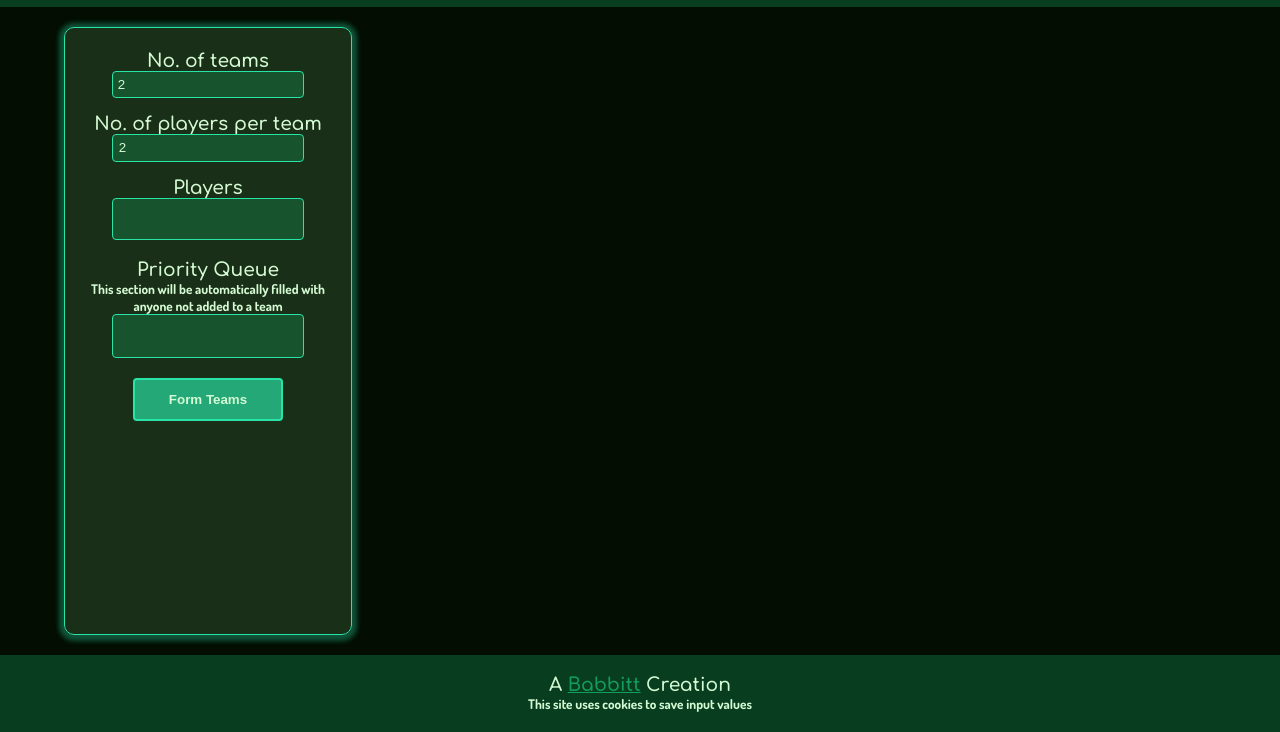
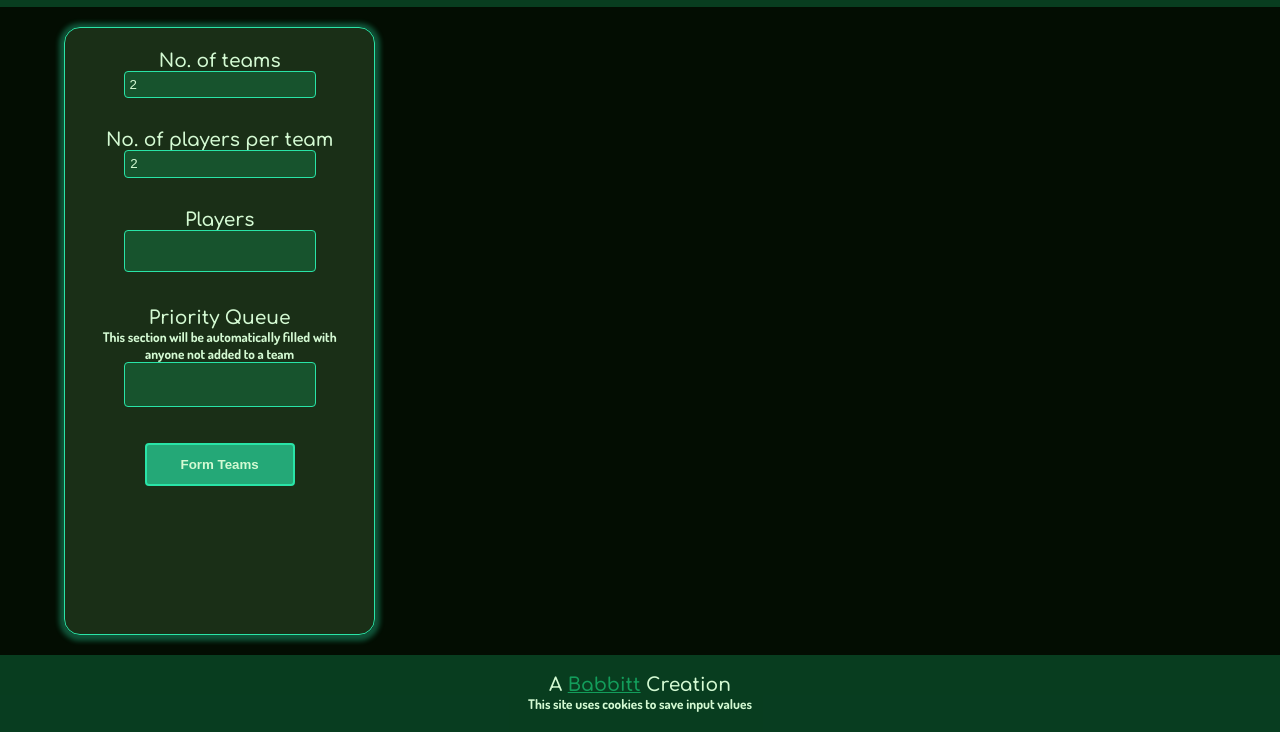
Before and after one commit to 5Babbitt/TeamRandomizer, a plain HTML site: page index.html in a window 1280 px wide. Shown: the part 68-800 px from the top of the page. Drawn offline with Linux system fonts and the light colour scheme; a web font is replaced by a local one.

Commit message:
better spacing

```diff
--- a/css/style.css
+++ b/css/style.css
@@ -78,7 +78,7 @@ body {
     display: flex;
     flex-direction: row;
     flex-wrap: wrap;
-    flex: 1
+    flex: 1;
 }
 
 .inputsSection {
@@ -88,25 +88,21 @@ body {
     padding: 2%;
     display: flex;
     flex-direction: column;
-    flex-basis: 25%;
-    gap: 2vh;
+    flex: 1;
+    gap: 2rem;
     justify-content: flex-start;
     align-items: center;
     align-content: center;
-    border-radius: 10px;
-}
-
-.inputsSection div, h3, h5 {
-    background-color: none;
+    border-radius: 1rem;
 }
 
 .outputsSection {
     padding: 0 2vw;
     display: flex;
     flex-wrap: wrap;
+    flex: 3;
     justify-content: flex-start;
     align-content: flex-start;
-    flex-basis: 75%;
 }
 
 .teams {
@@ -114,9 +110,8 @@ body {
     flex-wrap: wrap;
     justify-content: flex-start;
     align-content: flex-start;
-    gap: 2vw;
+    gap: 2rem;
 }
-
 
 #randomTeamsBtn {
     background-color: rgba(var(--accent), var(--button-alpha));
```
